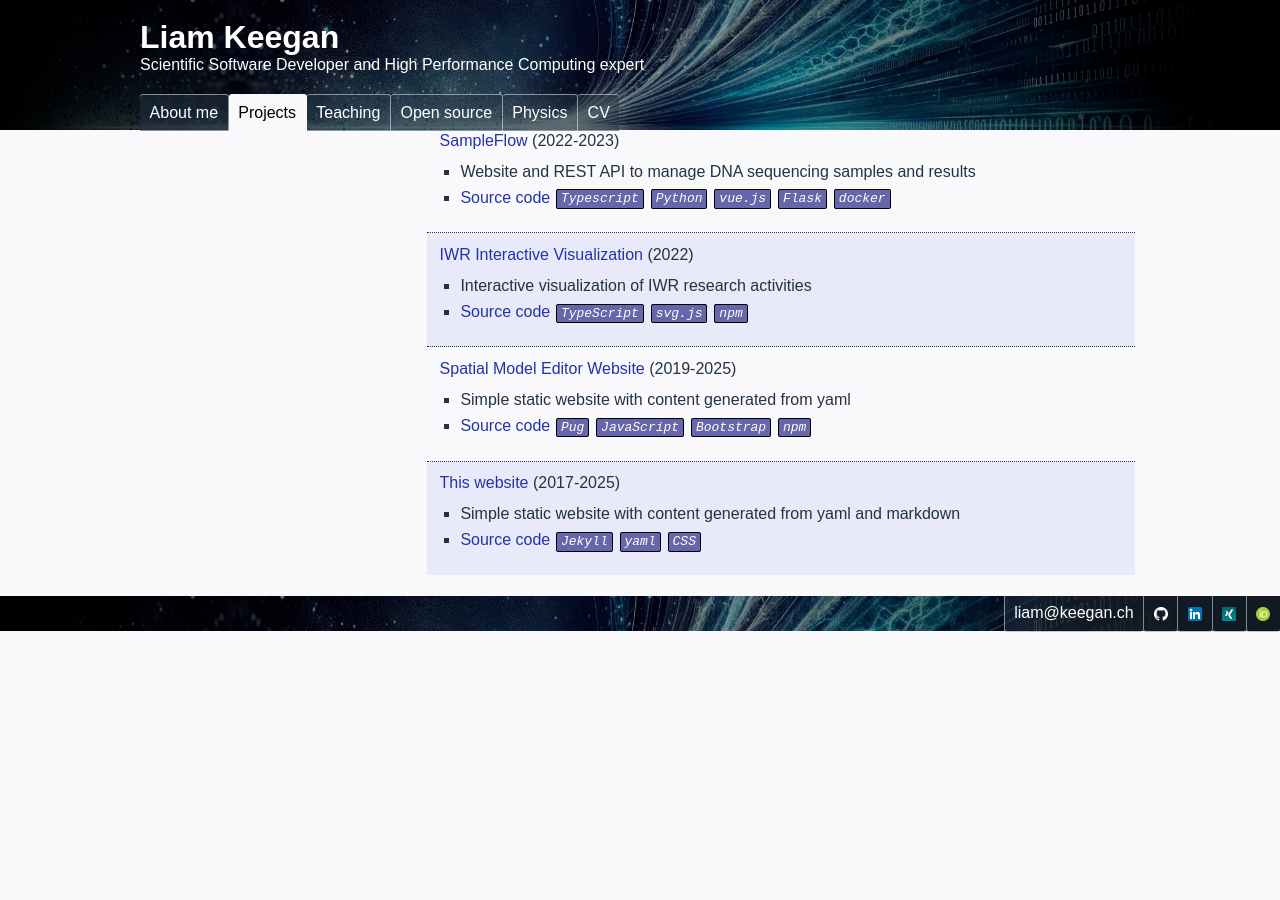
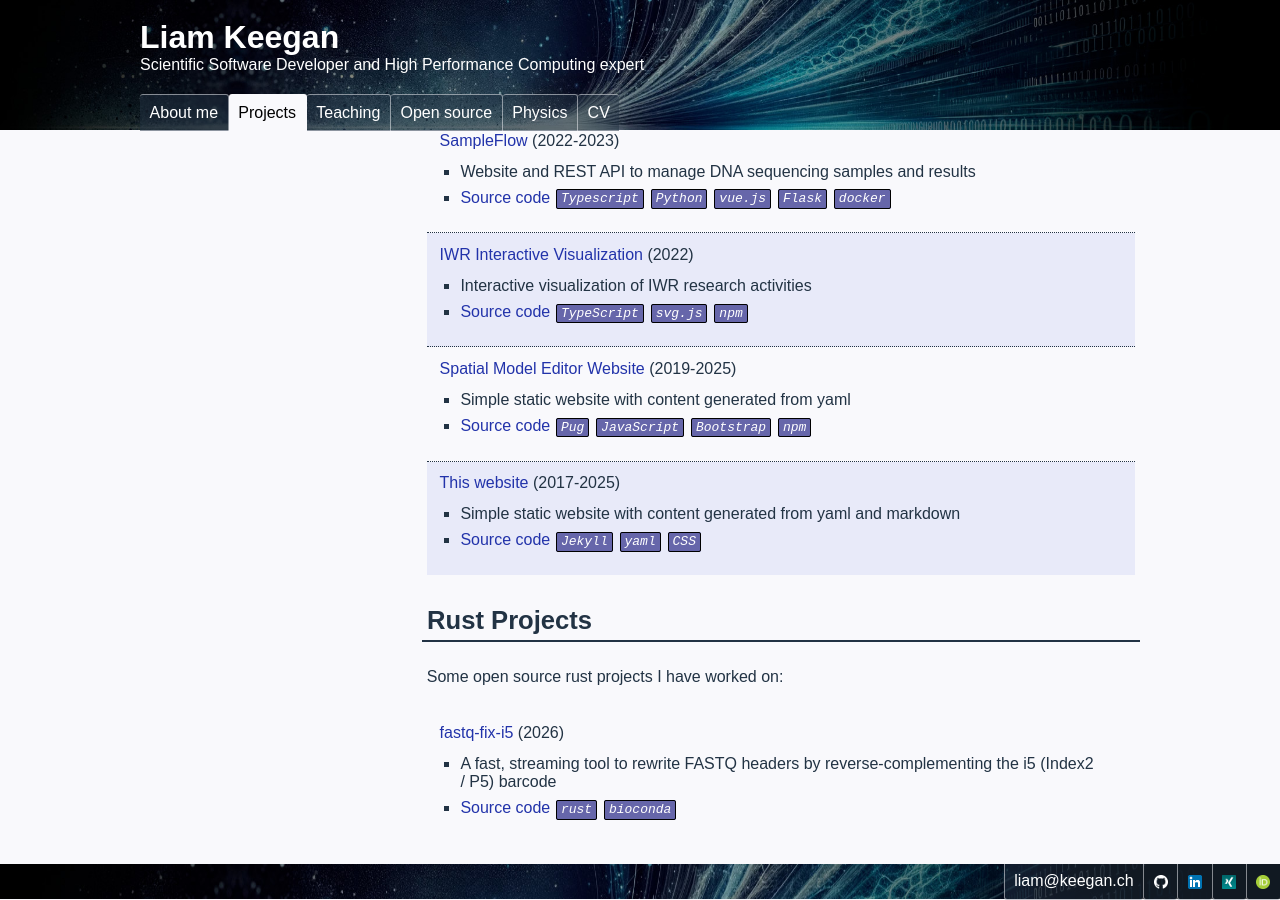
Before and after one commit to lkeegan/lkeegan.github.io, a Jekyll site: the page built from projects.md, in a window 1280 px wide and 900 px high, scrolled down 1459 px. Built offline with Jekyll 4.4.1, drawn with Linux system fonts in a browser that asks for light colours; before the commit the page ends 2091 px from its top, so only the background shows below that.

Commit message:
Add fastq-fix-i5

```diff
--- a/_data/projects.yml
+++ b/_data/projects.yml
@@ -146,3 +146,15 @@
         - yaml
         - CSS
       code: https://github.com/lkeegan/lkeegan.github.io
+
+- title: Rust Projects
+  description: 'Some open source rust projects I have worked on'
+  items:
+    - year: 2026
+      title: fastq-fix-i5
+      desc: A fast, streaming tool to rewrite FASTQ headers by reverse-complementing the i5 (Index2 / P5) barcode
+      url: https://bioconda.github.io/recipes/fastq-fix-i5/README.html
+      tags:
+        - rust
+        - bioconda
+      code: https://github.com/ssciwr/fastq-fix-i5
```
Also changed, not shown: .pre-commit-config.yaml.
